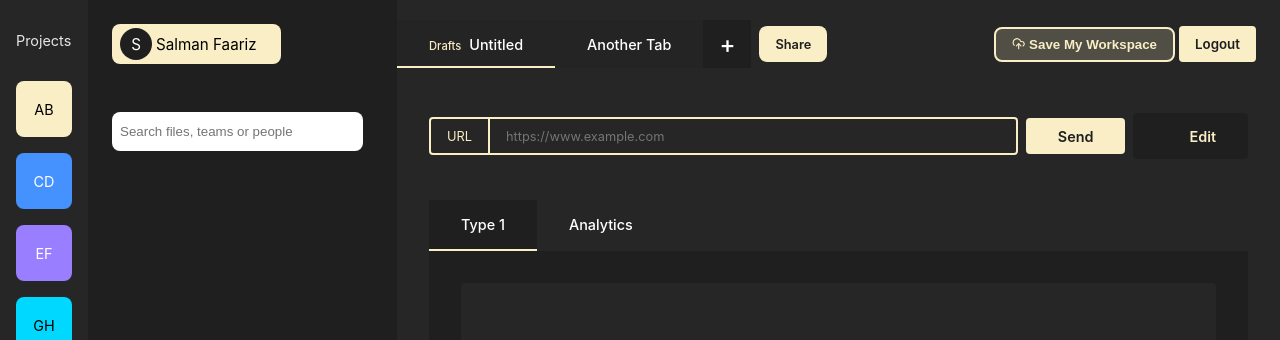
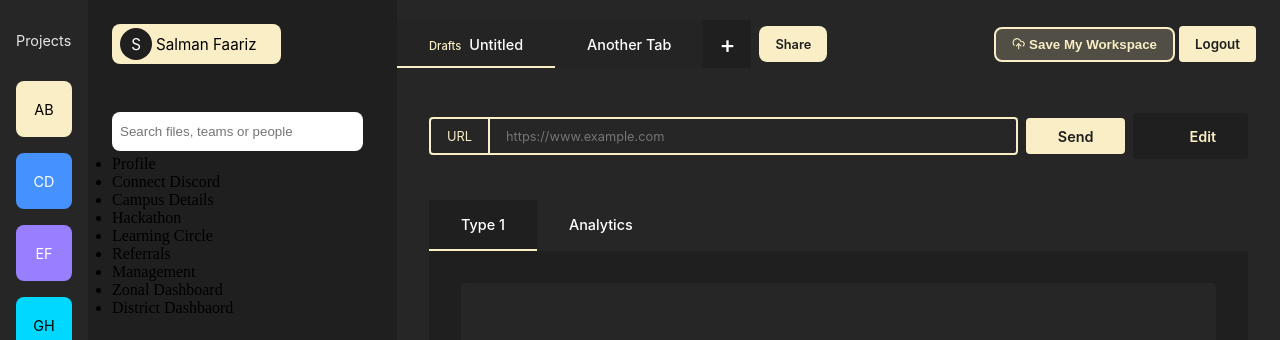
Before and after one commit to BuildNShip/WizardFN, a React (Vite) app: page / in a window 1280 px wide. Shown: the top 340 px of the page. Built offline with nearby package versions, Linux system fonts and the light colour scheme; some icons are missing.

Commit message:
feat(submenu):2-level

```diff
--- a/index.html
+++ b/index.html
@@ -4,6 +4,26 @@
     <meta charset="UTF-8" />
     <link rel="icon" type="image/svg+xml" href="/vite.svg" />
     <meta name="viewport" content="width=device-width, initial-scale=1.0" />
+    <link
+      rel="stylesheet"
+      href="https://cdn-uicons.flaticon.com/uicons-solid-rounded/css/uicons-solid-rounded.css"
+    />
+    <link
+      rel="stylesheet"
+      href="https://cdn-uicons.flaticon.com/uicons-solid-straight/css/uicons-solid-straight.css"
+    />
+    <link
+      rel="stylesheet"
+      href="https://cdn-uicons.flaticon.com/uicons-regular-rounded/css/uicons-regular-rounded.css"
+    />
+    <link
+      rel="stylesheet"
+      href="https://cdn-uicons.flaticon.com/uicons-bold-rounded/css/uicons-bold-rounded.css"
+    />
+    <link
+      rel="stylesheet"
+      href="https://cdn-uicons.flaticon.com/uicons-brands/css/uicons-brands.css"
+    />
     <title>Wizard.API</title>
   </head>
   <body>
--- a/src/components/Collections/Collections.tsx
+++ b/src/components/Collections/Collections.tsx
@@ -1,6 +1,37 @@
+import { SetStateAction, useState } from "react";
 import styles from "./Collections.module.css"
+import { buttons } from "./CollectionsData.ts"
+
 
 const Collections = () => {
+    const [openMenus, setOpenMenus] = useState<number[]>([]);
+
+    const handleSubMenuToggle = (index: number) => {
+        const updatedMenus = [...openMenus];
+        const currentIndex = updatedMenus.indexOf(index);
+
+        if (currentIndex !== -1) {
+            updatedMenus.splice(currentIndex, 1);
+        } else {
+            updatedMenus.push(index);
+        }
+
+        setOpenMenus(updatedMenus);
+    };
+
+    const renderSubMenu = (submenu: any[], level = 2) => {
+        return (
+          <ul className={`submenu level-${level}`}>
+            {submenu.map((item, subIndex) => (
+              <li key={subIndex}>
+                {item.title}
+                {item.children && openMenus.includes(subIndex) && renderSubMenu(item.children, level + 1)}
+              </li>
+            ))}
+          </ul>
+        );
+      };
+
     return (
         <div className={styles.collectionsContainer}>
             <div className={styles.collectionsTopbar}>
@@ -14,7 +45,18 @@ const Collections = () => {
                     <input className={styles.searchMenu} type="text" placeholder="Search files, teams or people" />
                 </div>
                 <div className={styles.collectionsMenu}>
-
+                    <nav>
+                        <ul className="menu">
+                            {buttons.map((button, index) => (
+                                <li key={index}>
+                                    <p onClick={() => handleSubMenuToggle(index)}>
+                                        {button.title}
+                                    </p>
+                                    {button.children && openMenus.includes(index) && renderSubMenu(button.children)}
+                                </li>
+                            ))}
+                        </ul>
+                    </nav>
                 </div>
             </div>
         </div>
--- /dev/null
+++ b/src/components/Collections/CollectionsData.ts
@@ -0,0 +1,162 @@
+export const buttons = [
+  {
+    url: "/dashboard/profile",
+    title: "Profile",
+    icon: "fi fi-sr-clipboard-user",
+  },
+  {
+    url: "/dashboard/connect-discord",
+    title: "Connect Discord",
+    icon: "fi fi-sr-data-transfer",
+  },
+
+  {
+    url: "/dashboard/campus-details",
+    title: "Campus Details",
+    icon: "fi fi-sr-book-arrow-right",
+  },
+  {
+    url: "/dashboard/hackathon",
+    title: "Hackathon",
+    icon: "fi fi-sr-head-side-thinking",
+  },
+  {
+    url: "/dashboard/learning-circle",
+    title: "Learning Circle",
+    icon: "fi fi-sr-books",
+  },
+  {
+    url: "/dashboard/refer",
+    title: "Referrals",
+    icon: "fi fi-sr-building",
+  },
+  {
+    url: "",
+    title: "Management",
+    icon: "fi fi-sr-layout-fluid",
+    children: [
+      {
+        url: "",
+        title: "User Management",
+        children: [
+          {
+            url: "/dashboard/manage-users",
+            title: "Manage Users",
+          },
+          {
+            url: "/dashboard/user-role-verification",
+            title: "User Role Verification",
+          },
+        ],
+      },
+      {
+        url: "",
+        title: "Manage Organization",
+        children: [
+          {
+            url: "/dashboard/affiliation",
+            title: "Affiliation",
+          },
+          {
+            url: "/dashboard/organization-transfer",
+            title: "Organization Transfer",
+          },
+          {
+            url: "/dashboard/manage-departments",
+            title: "Departments",
+            // icon: fi fi-sr-users-gear
+          },
+          {
+            url: "/dashboard/organizations",
+            title: "Organizations",
+            // icon: fi fi-sr-building
+          },
+        ],
+      },
+      {
+        url: "",
+        title: "Task Management",
+        // icon: fi fi-sr-users,
+        children: [
+          {
+            url: "/dashboard/tasks",
+            title: "Tasks",
+          },
+          {
+            url: "/dashboard/task-type",
+            title: "Task Type",
+          },
+          {
+            url: "/dashboard/events",
+            title: "Events",
+          },
+        ],
+      },
+      {
+        url: "/dashboard/interest-groups",
+        title: "Interest Groups",
+        // icon: fi fi-sr-books
+      },
+
+      {
+        url: "/dashboard/college-levels",
+        title: "College Levels",
+        // icon: fi fi-sr-building
+      },
+
+      {
+        url: "/dashboard/karma-voucher",
+        title: "Karma Voucher",
+        // icon: fi fi-sr-note
+      },
+      {
+        url: "/dashboard/error-log",
+        title: "Error Log",
+        // icon: fi fi-sr-note
+      },
+
+      {
+        url: "/dashboard/dynamic-type",
+        title: "Dynamic Type",
+        // icon: fi fi-sr-users-gear
+      },
+      {
+        url: "/dashboard/manage-roles",
+        title: "Manage Roles",
+        // icon: fi fi-sr-users-gear
+      },
+
+      {
+        url: "/dashboard/manage-locations",
+        title: "Manage Locations",
+        icon: "fi fi-ss-map-marker",
+      },
+      {
+        url: "/dashboard/channels",
+        title: "Channels",
+      },
+
+      {
+        url: "/dashboard/url-shortener",
+        title: "URL Shortener",
+        // icon: fi fi-sr-globe
+      },
+
+      {
+        url: "/dashboard/discord-moderation",
+        title: "Discord Moderation",
+        // icon: fi fi-sr-users-gear
+      },
+    ],
+  },
+  {
+    url: "/dashboard/zonal-dashboard",
+    title: "Zonal Dashboard",
+    icon: "fi fi-sr-marker",
+  },
+  {
+    url: "/dashboard/district-dashboard",
+    title: "District Dashbaord",
+    icon: "fi fi-sr-map-marker",
+  },
+];
```
